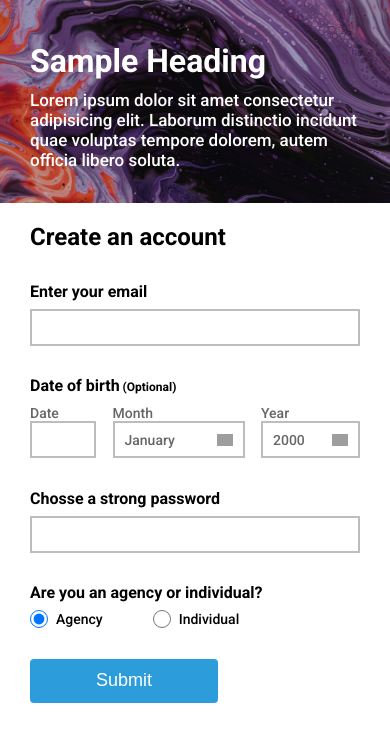
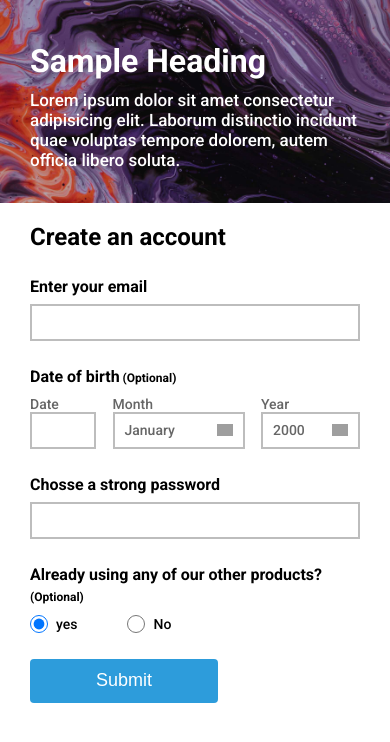
Before and after one commit to IshanChauhan79/wingify-assignment, a React (Create React App) app: page / in a window 390 px wide. Shown: the top 742 px of the page. Built offline with nearby package versions, Linux system fonts and the light colour scheme; grey boxes are pictures that could not be loaded.

Commit message:
add radio option for mobile

```diff
--- a/src/Components/Home/CreateAccount/CreateAccount.js
+++ b/src/Components/Home/CreateAccount/CreateAccount.js
@@ -139,7 +139,12 @@ function CreateAccount() {
             errorMessage="Please add valid password"
           />
         </div>
-        <div className={classes.InputDataContainer}>
+        <div
+          className={[
+            classes.InputDataContainer,
+            classes.InputDataRadioDesktop,
+          ].join(" ")}
+        >
           <div className={classes.InputDataDescription}>
             Are you an agency or individual?
           </div>
@@ -147,6 +152,30 @@ function CreateAccount() {
             () => (
               <RadioButton
                 buttonList={["Agency", "Individual"]}
+                name="agency_individual"
+                change={agencyIndividualChangeHandler}
+              />
+            ),
+            [agencyIndividualChangeHandler]
+          )}
+        </div>
+        <div
+          className={[
+            classes.InputDataContainer,
+            classes.InputDataRadioMobile,
+          ].join(" ")}
+        >
+          <div className={classes.InputDataDescription}>
+            Already using any of our other products?
+            <span className={classes.InputDataDescriptionSpan}>
+              {" "}
+              (Optional)
+            </span>
+          </div>
+          {useMemo(
+            () => (
+              <RadioButton
+                buttonList={["yes", "No"]}
                 name="agency_individual"
                 change={agencyIndividualChangeHandler}
               />
--- a/src/Components/Home/CreateAccount/CreateAccount.module.css
+++ b/src/Components/Home/CreateAccount/CreateAccount.module.css
@@ -38,7 +38,6 @@
 .InputDataDescriptionSpan {
   font-size: 1.2rem;
 }
-
 
 .DOBContainer {
   display: flex;
@@ -94,8 +93,14 @@
   display: none;
 }
 
+.InputDataRadioMobile {
+  display: none;
+}
+.InputDataRadioDesktop {
+  display: block;
+}
+
 @media screen and (max-width: 56em) {
-
   .CreateAccount {
     padding: 2rem 4rem;
     width: 35rem;
@@ -109,6 +114,12 @@
     width: 85%;
     margin: 0 auto;
   }
+  .InputDataRadioMobile {
+    display: block;
+  }
+  .InputDataRadioDesktop {
+    display: none;
+  }
 }
 @media screen and (max-width: 32em) {
   .CreateAccount {
```
